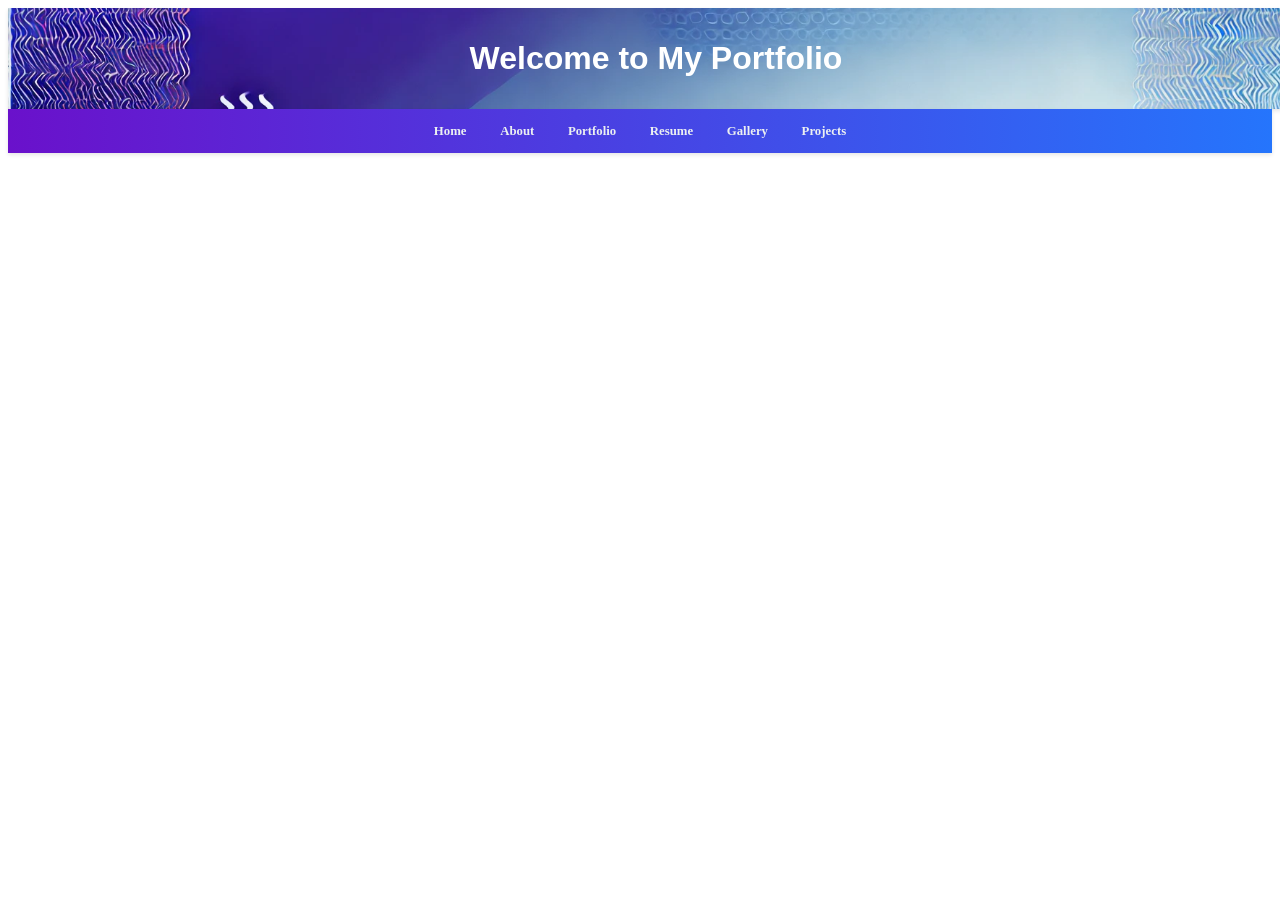
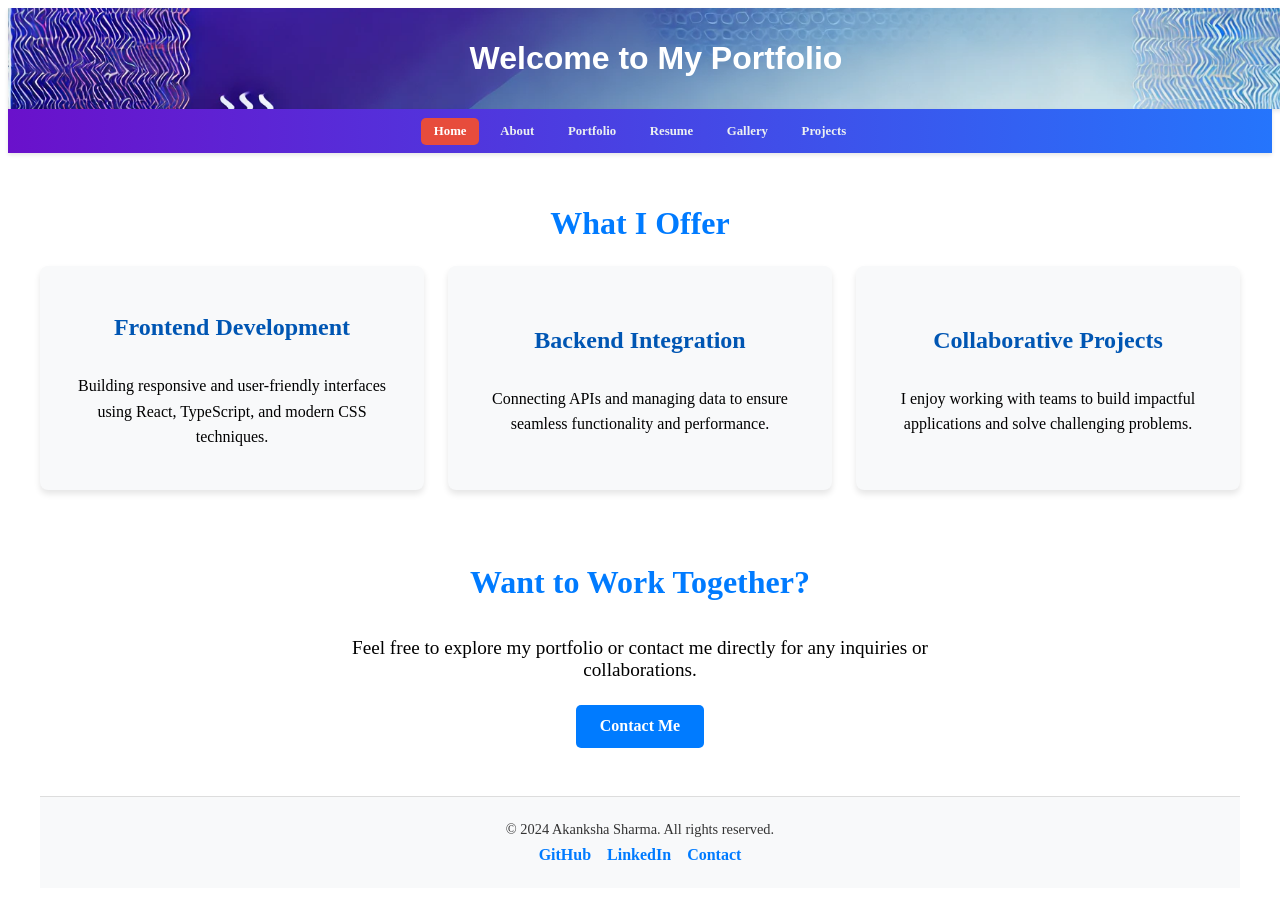
Before and after one commit to asharma3135/Term-Project, a React (Create React App) app: page / in a window 1280 px wide. Shown: the top 898 px of the page. Before the commit the page ends 800 px from the top, so only its background shows below. Built offline with nearby package versions, Linux system fonts and the light colour scheme.

Commit message:
change home url

```diff
--- a/src/App.tsx
+++ b/src/App.tsx
@@ -44,7 +44,7 @@
           <ul className="nav-list">
             <li>
               <NavLink
-                to="/home"
+                to="/"
                 className={({ isActive }) => isActive ? "nav-link active" : "nav-link"}
                 aria-label="Go to Home Page"
               >
@@ -102,7 +102,7 @@
 
       <main>
         <Routes>
-          <Route path="/home" element={<Home />} />
+          <Route path="/" element={<Home />} />
           <Route path="/about" element={<About />} />
           <Route path="/portfolio" element={<Portfolio />} />
           <Route path="/contact" element={<Contact />} />
```
